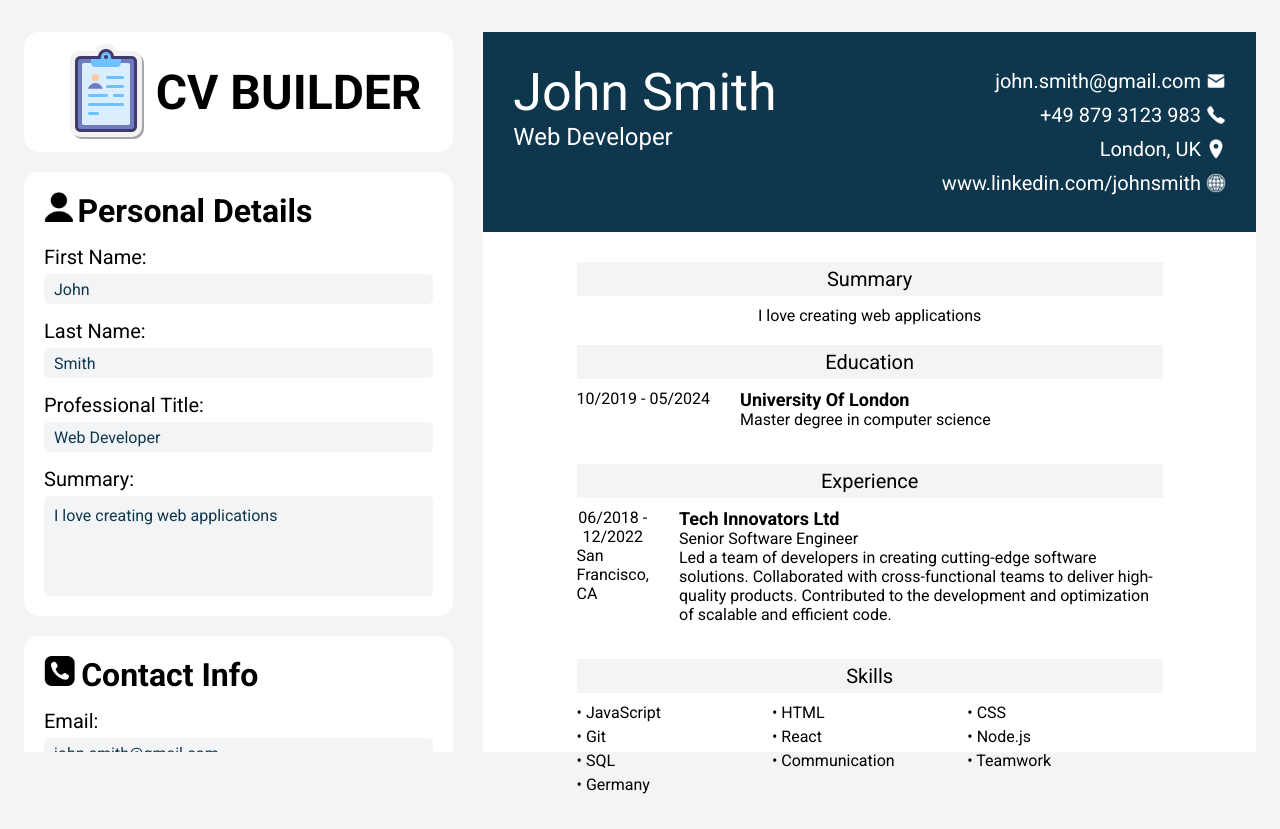
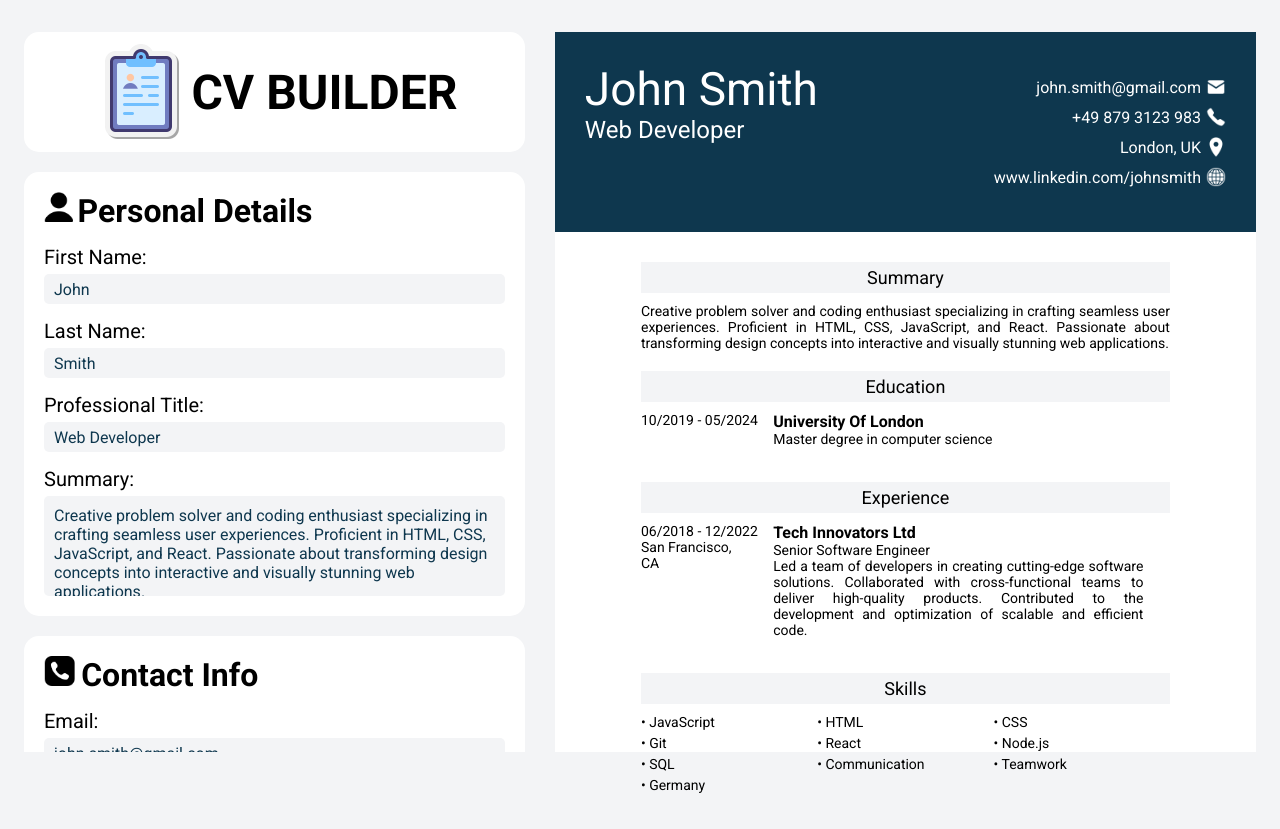
Before and after one commit to Stjepan1999/cv-builder, a React (Vite) app: page / in a window 1280 px wide. Built offline with nearby package versions, Linux system fonts and the light colour scheme.

Commit message:
Style resume container

```diff
--- a/src/App.jsx
+++ b/src/App.jsx
@@ -18,7 +18,8 @@ export function App() {
       firstName: 'John',
       lastName: 'Smith',
       professionalTitle: 'Web Developer',
-      summary: 'I love creating web applications',
+      summary:
+        'Creative problem solver and coding enthusiast specializing in crafting seamless user experiences. Proficient in HTML, CSS, JavaScript, and React. Passionate about transforming design concepts into interactive and visually stunning web applications. ',
     },
     contactInfo: {
       email: 'john.smith@gmail.com',
--- a/src/components/ResumeSummary.jsx
+++ b/src/components/ResumeSummary.jsx
@@ -5,7 +5,7 @@ export function ResumeSummarySection({ summary }) {
     return (
       <div className="resume-section">
         <div className="resume-section-title">Summary</div>
-        <div className="resume-summary">{summary}</div>
+        <div className="resume-entry-description">{summary}</div>
       </div>
     );
   }
--- a/src/style.css
+++ b/src/style.css
@@ -181,13 +181,14 @@ body {
 }
 
 .resume-container {
-  width: 90%;
+  width: 70%;
   height: 90vh;
   max-height: 900px;
   background-color: var(--white);
   position: sticky;
   top: 0;
   align-self: center;
+  font-size: 14px;
 }
 
 .resume-info-section {
@@ -209,13 +210,13 @@ body {
   margin-left: 5px;
 }
 .resume-name {
-  font-size: 52px;
+  font-size: 46px;
 }
 .resume-title {
   font-size: 24px;
 }
 .resume-contact-section {
-  font-size: 20px;
+  font-size: 16px;
   margin-left: auto;
   display: flex;
   flex-direction: column;
@@ -240,7 +241,7 @@ body {
 .resume-section-title {
   background-color: var(--background-color);
   padding: 5px;
-  font-size: 20px;
+  font-size: 18px;
   margin-bottom: 10px;
 }
 
@@ -250,17 +251,23 @@ body {
 }
 
 .resume-dates {
-  margin-right: 30px;
+  width: 25%;
+  text-align: left;
 }
 
 .resume-entry-info,
 .resume-entry-location {
   text-align: left;
+  width: 70%;
 }
 
 .resume-entry-title {
-  font-size: 18px;
+  font-size: 16px;
   font-weight: 600;
+}
+
+.resume-entry-description {
+  text-align: justify;
 }
 
 .resume-skills {
```
